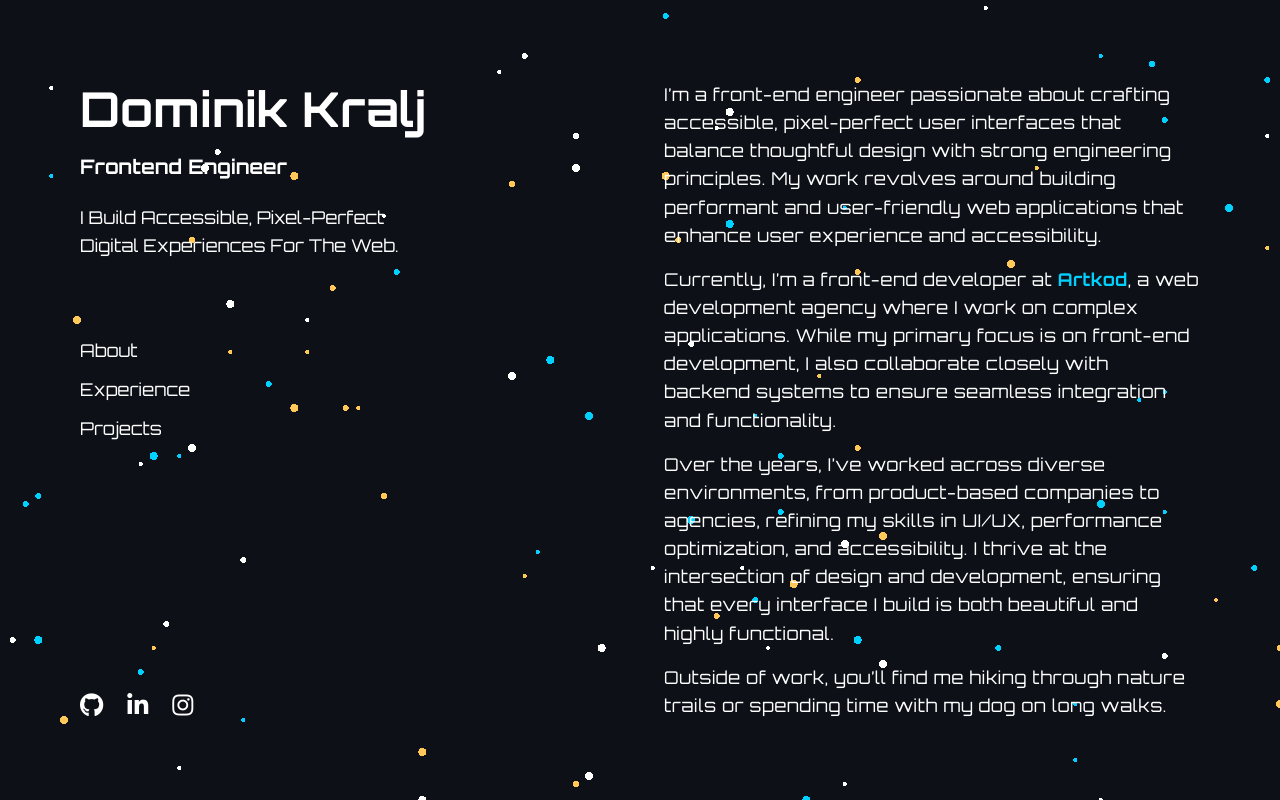
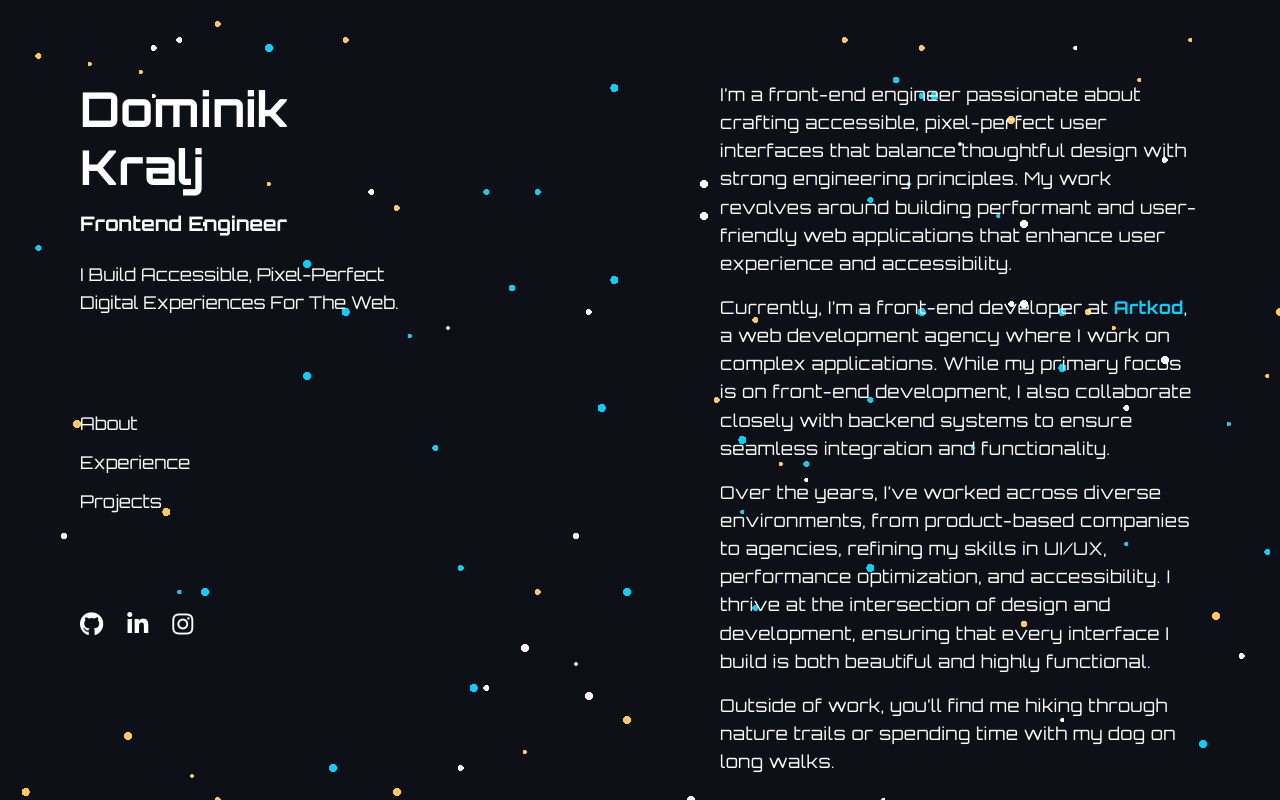
Before and after one commit to DominikKralj909/portifolio, a React (Vite) app: page / in a window 1280 px wide. Built offline with nearby package versions, Linux system fonts and the light colour scheme.

Commit message:
Added scroll across the body and upgraded react to v19

```diff
--- a/package.json
+++ b/package.json
@@ -11,8 +11,8 @@
   },
   "dependencies": {
     "font-awesome": "^4.7.0",
-    "react": "^18.3.1",
-    "react-dom": "^18.3.1",
+    "react": "^19.0.0",
+    "react-dom": "^19.0.0",
     "sass": "^1.83.4"
   },
   "devDependencies": {
--- a/src/App.tsx
+++ b/src/App.tsx
@@ -2,9 +2,9 @@ import Portifolio from "./components/Portifolio";
 
 function App() {
 	return (
-		<div className="portifolio-wrapper">
+		<>
 			<Portifolio />
-		</div>
+		</>
 	);
 }
 
--- a/src/components/Portifolio.tsx
+++ b/src/components/Portifolio.tsx
@@ -1,15 +1,43 @@
-import Content from "./Content";
-import Header from "./Header";
+ import { useEffect, useRef } from 'react';
+
+import Content from './Content';
+import Header from './Header';
 
 function Portifolio() {
+	const contentRef = useRef<HTMLDivElement | null>(null);
+
+	 useEffect(() => {
+        const handleScroll = (event: WheelEvent) => {
+            if (!contentRef.current) return;
+
+            event.preventDefault();
+
+            const { scrollTop, scrollHeight, clientHeight } = contentRef.current;
+            const maxScroll = scrollHeight - clientHeight;
+
+            if ((scrollTop === 0 && event.deltaY < 0) || (scrollTop >= maxScroll && event.deltaY > 0)) {
+                return;
+            }
+
+            contentRef.current.scrollBy({
+                top: event.deltaY * 4,
+                behavior: "smooth",
+            });
+        };
+
+        window.addEventListener("wheel", handleScroll, { passive: false });
+        return () => window.removeEventListener("wheel", handleScroll);
+    }, []);
+
+	console.log(contentRef.current)
 	return (
-		<div className="portifolio">
+		<div className="portifolio"  ref={contentRef}>
 			<Header
 				title="dominik kralj"
 				subtitle="frontend engineer"
 				content="I build accessible, pixel-perfect digital experiences for the web."
 			/>
-			<Content />
+				<Content />
 		</div>
 	);
 };
--- a/src/style/_content.scss
+++ b/src/style/_content.scss
@@ -2,12 +2,10 @@
 
 .portifolio-content {
     display: flex;
-    flex: 1 1 0;
 	flex-direction: column;
 	gap: 10rem;
-	flex: 1;
-    overflow-y: auto;
     height: 100vh;
+	margin-left: 50vw;
 
     &-about {
         display: flex;
--- a/src/style/_experience-card.scss
+++ b/src/style/_experience-card.scss
@@ -4,6 +4,7 @@
     display: flex;
     flex-direction: column;
     gap: 1.5rem;
+	padding-bottom: 1.5rem;
 }
 
 .protifolio-content-experience-card {
--- a/src/style/_header.scss
+++ b/src/style/_header.scss
@@ -4,10 +4,12 @@
 
 .portifolio-header {
 	display: flex;
-    flex: 1;
+	gap: 6rem;
 	flex-direction: column;
+	position: fixed;
+	width: 25vw;
 	text-transform: capitalize;
-    gap: 5rem;
+    overflow: hidden;
 
 	&-title {
 		font-size: $font-xl;
--- a/src/style/_portifolio.scss
+++ b/src/style/_portifolio.scss
@@ -11,14 +11,9 @@ body {
 	color: $text;
 }
 
-.portifolio-wrapper {
-	display: flex;
-	height: 100vh;
-	overflow: hidden;
-	padding: 5rem;
-}
-
 .portifolio {
 	display: flex;
-	gap: 3rem;
+	padding: 5rem;
+	height: 100vh;
+	overflow: auto;
 }
--- a/src/style/_reset.scss
+++ b/src/style/_reset.scss
@@ -1,5 +1,4 @@
 @use './theme' as *;
-
 
 *,
 *::before,
```
Also changed, not shown: 1 other file (tests, documents, lock files or other folders). Lines whose indentation alone changed are shown as unchanged.
